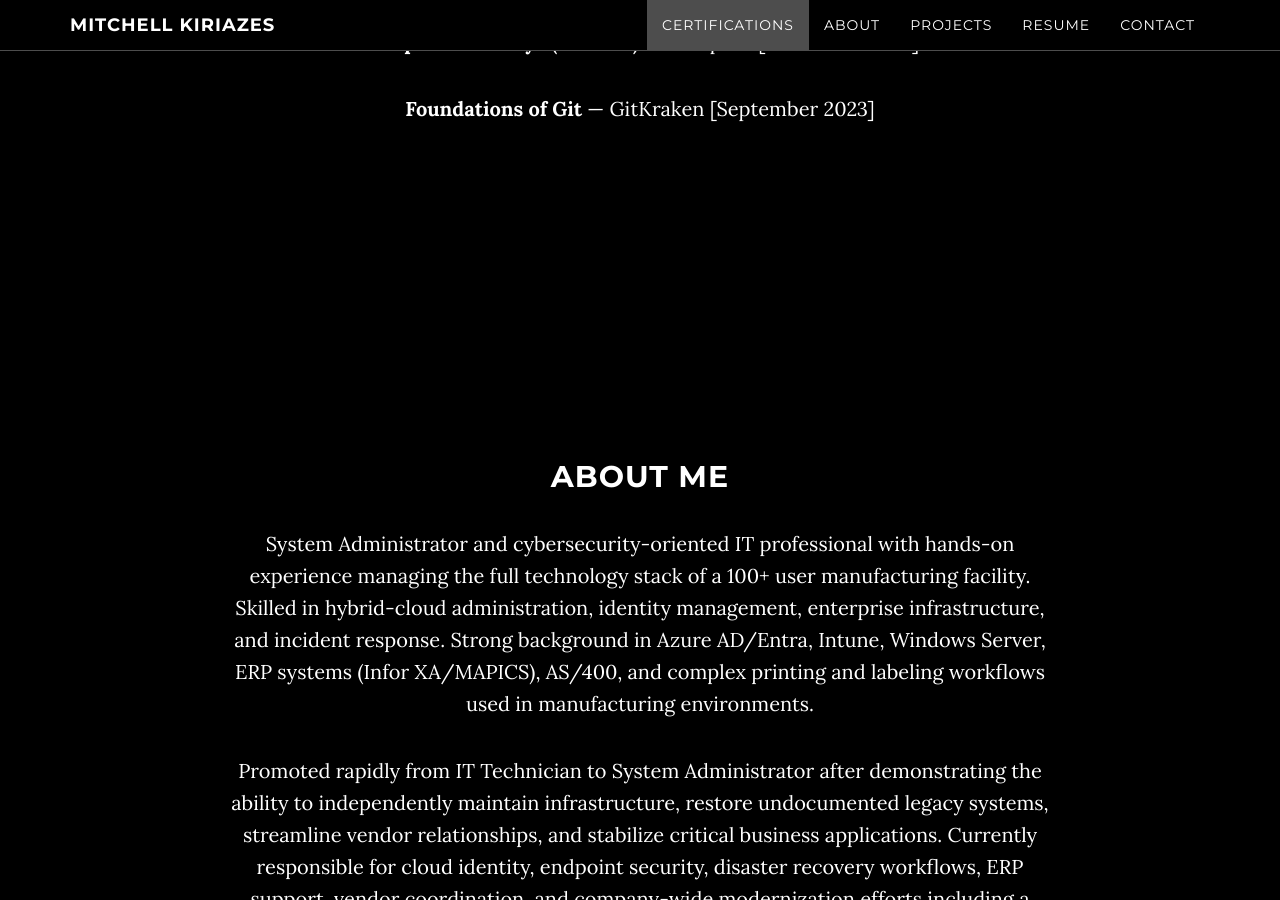
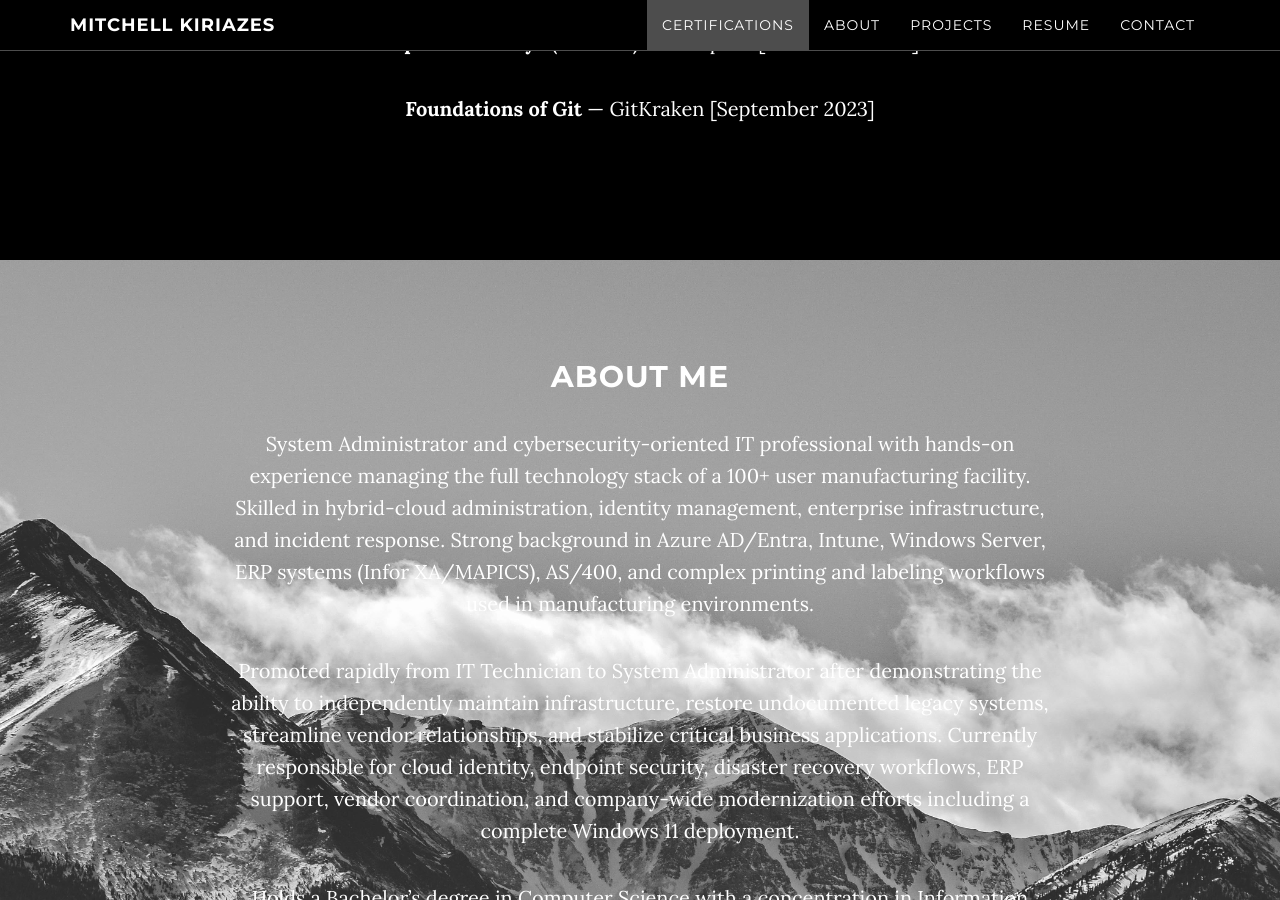
Before and after one commit to M-Kiriazes/M-Kiriazes.github.io, a Jekyll site: the page built from index.html, in a window 1280 px wide and 900 px high, scrolled down 1042 px. Built offline with Jekyll 4.4.1, drawn with Linux system fonts in a browser that asks for light colours.

Commit message:
Update custom.css

```diff
--- a/_includes/css/custom.css
+++ b/_includes/css/custom.css
@@ -32,7 +32,6 @@
 
 /* Mountain Background Section */
 .bg-mountain {
-.bg-mountain {
     background: url('/img/mountains.jpg') no-repeat center center fixed;
     background-size: cover;
     color: white;
```
